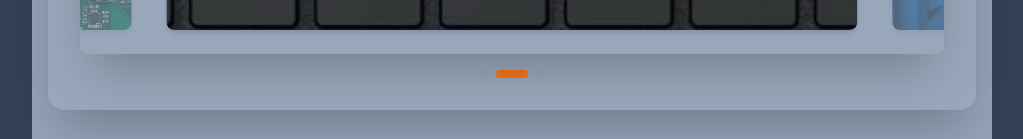
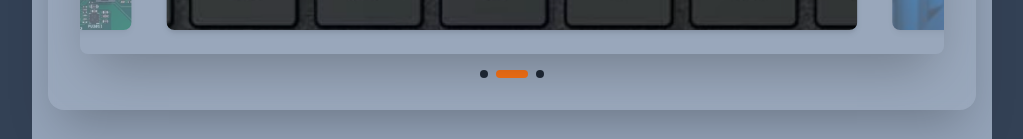
Before and after one commit to epx-edta/showcase-react-004, a React (Vite) app: page /image-viewer2 in a window 1280 px wide. Shown: the part 672-811 px from the top of the page, without its empty margins (128-1151 px from the left). Built offline with nearby package versions, Linux system fonts and the light colour scheme.

Commit message:
fixed dots

```diff
--- a/src/components/ImageViewer2.tsx
+++ b/src/components/ImageViewer2.tsx
@@ -143,7 +143,7 @@ export const ImageViewer2 = ({ pathAndFileNames }: ImageViewer2Props) => {
                         onClick={() => handleDotClick(index)}
                         className={`h-2 rounded-full transition-all duration-300 ${getModIndex(currentIndex) === index
                             ? 'bg-orange-500 w-8'
-                            : 'bg-gray-400 w-2 hover:bg-gray-300'
+                            : 'bg-gray-800 w-2 hover:bg-gray-300'
                             }`}
                         aria-label={`Go to image ${index + 1}`}
                     />
```
